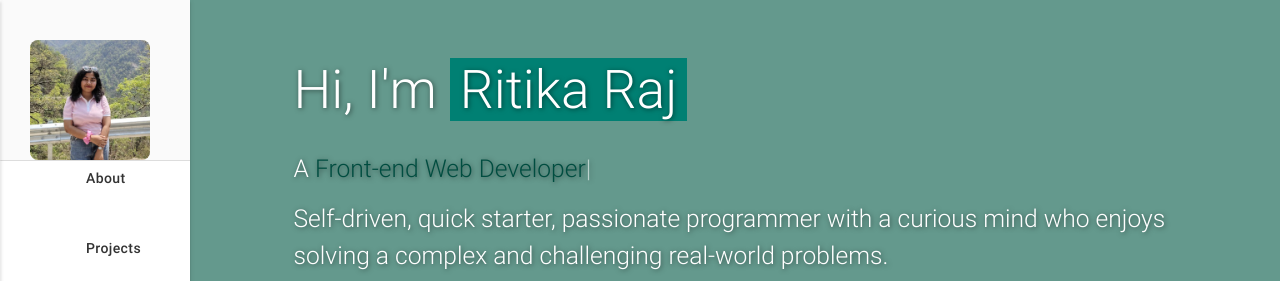
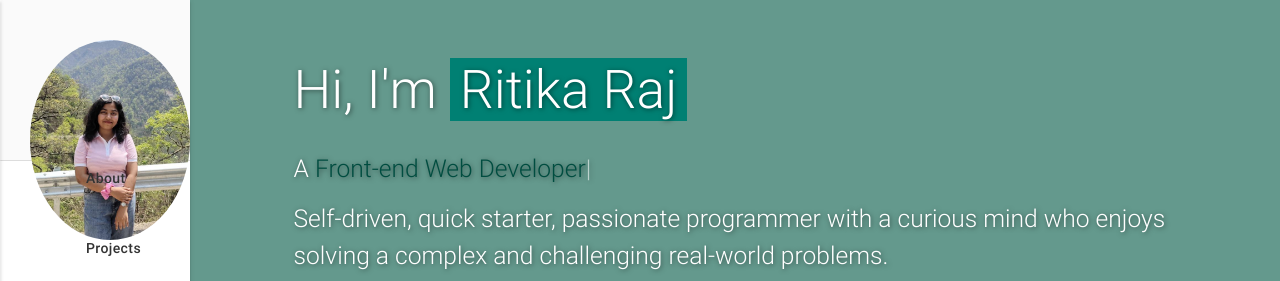
Before and after one commit to ritikaraj01/Personal-Portfolio, a plain HTML site: page index.html in a window 1280 px wide. Shown: the top 281 px of the page. Drawn offline with nearby package versions, Linux system fonts and the light colour scheme; some icons are missing.

Commit message:
Fix: image layout and responsiveness

```diff
--- a/assets/css/style.css
+++ b/assets/css/style.css
@@ -1,11 +1,14 @@
 .profile-pic {
-  width: 120px;
-  height: 120px;
+  width: 200px;
+  height: 200px;
   object-fit: cover;
-  border-radius: 8px; /* use 0 for sharp corners */
+  border-radius: 50%; /* for circle */
+  max-width: 100%;
   display: block;
   margin: 0 auto;
 }
+
+
 
   /* display: inline-block; */
 
```
